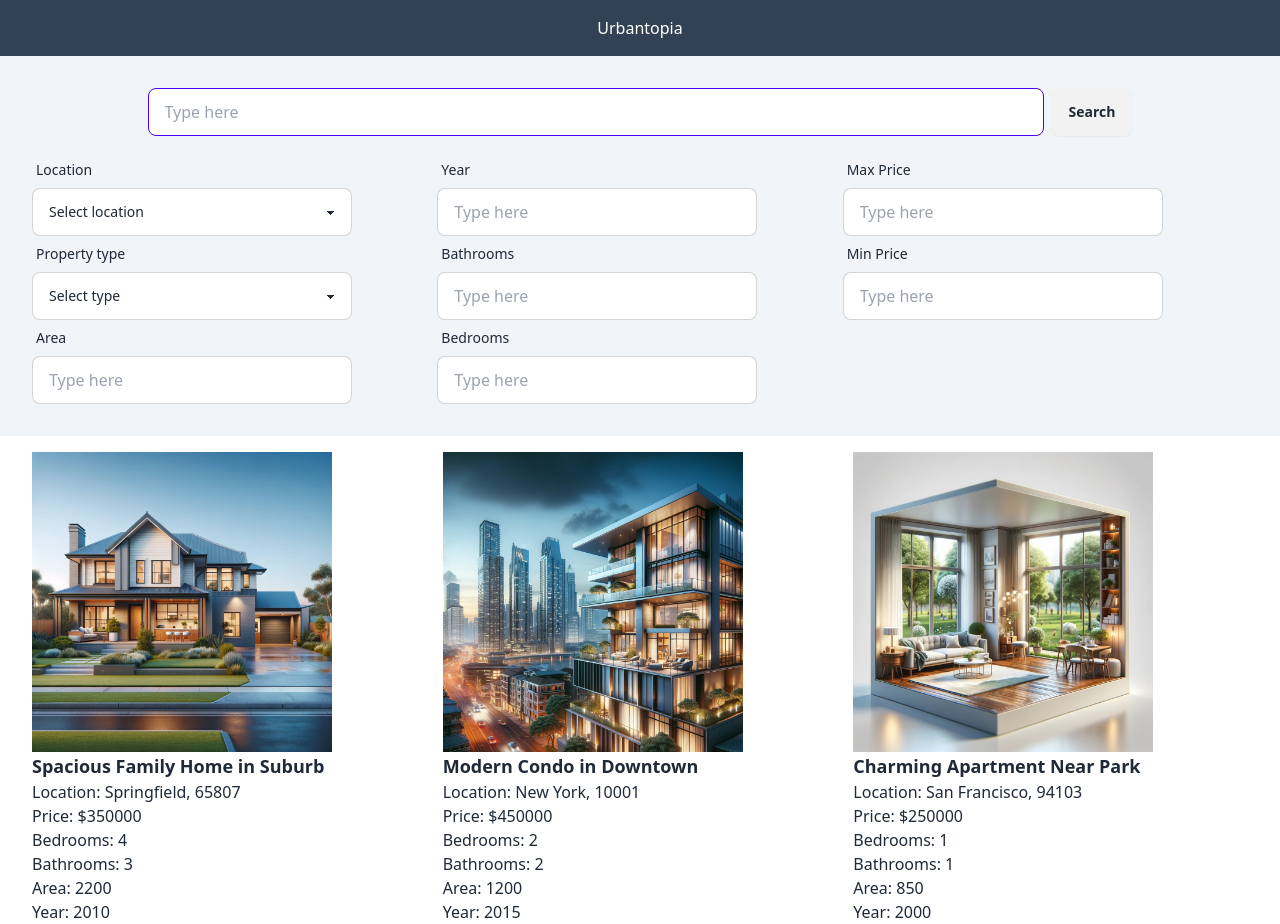
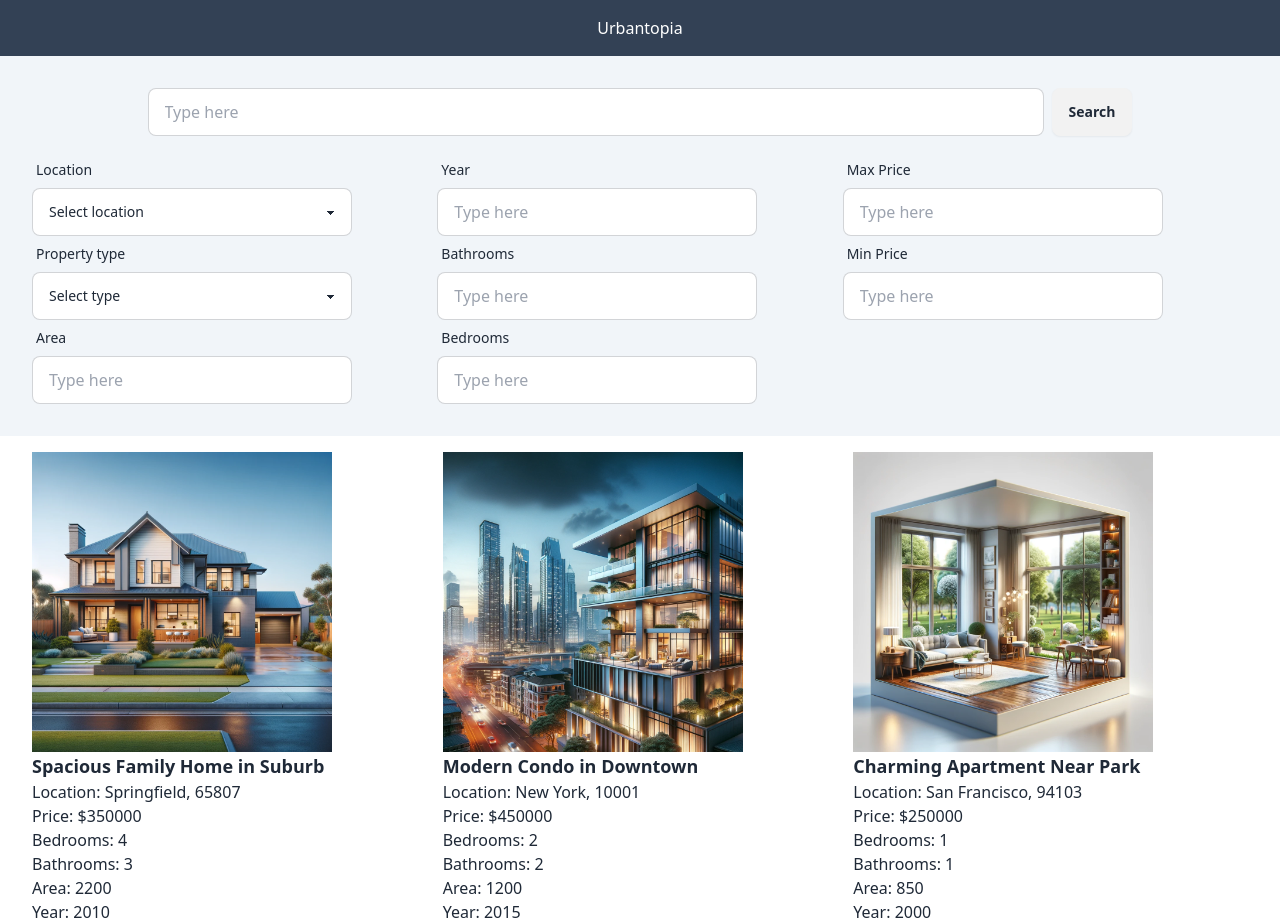
Before and after one commit to wendykr/urbantopia-app, a Next.js app: page /listings in a window 1280 px wide. Built offline with nearby package versions, Linux system fonts and the light colour scheme.

Commit message:
ref: code refactoring

```diff
--- a/src/components/SearchFilters/SearchFilters.jsx
+++ b/src/components/SearchFilters/SearchFilters.jsx
@@ -1,4 +1,3 @@
-import { useState } from "react";
 import FilterInput from "../FilterInput/FilterInput";
 import FilterSelect from "../FilterSelect/FilterSelect";
 
@@ -16,7 +15,7 @@ export default function SearchFilters({ setFilters }) {
         <input
           type="text"
           placeholder="Type here"
-          className="input input-bordered input-primary w-full max-w-4xl"
+          className="input input-bordered w-full max-w-4xl"
           onChange={(event) => handleFilterChange("search", event.target.value)}
         />
         <button className="btn">Search</button>
--- a/src/pages/index.js
+++ b/src/pages/index.js
@@ -1,4 +1,3 @@
-import Image from "next/image";
 import { Inter } from "next/font/google";
 
 const inter = Inter({ subsets: ["latin"] });
```
